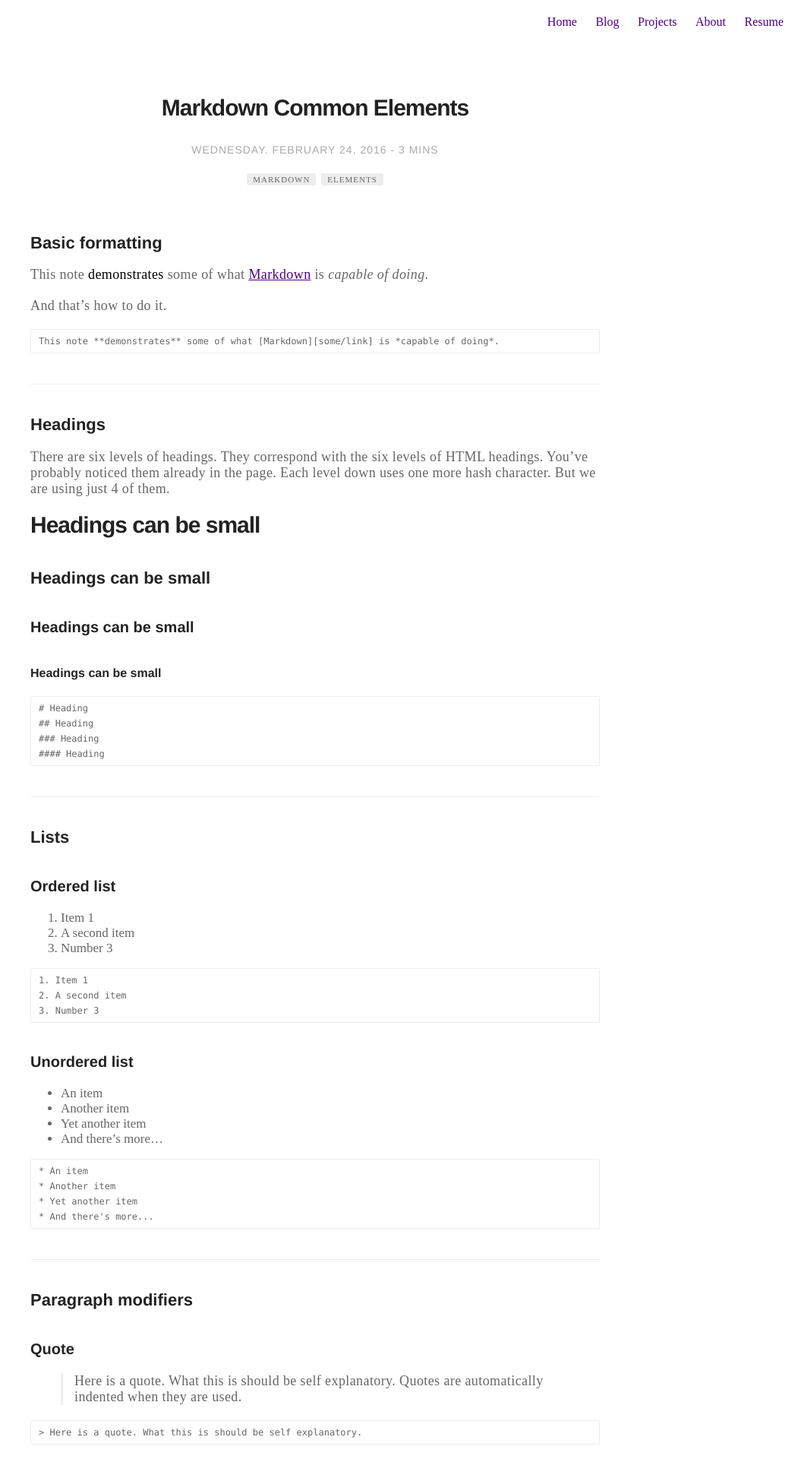
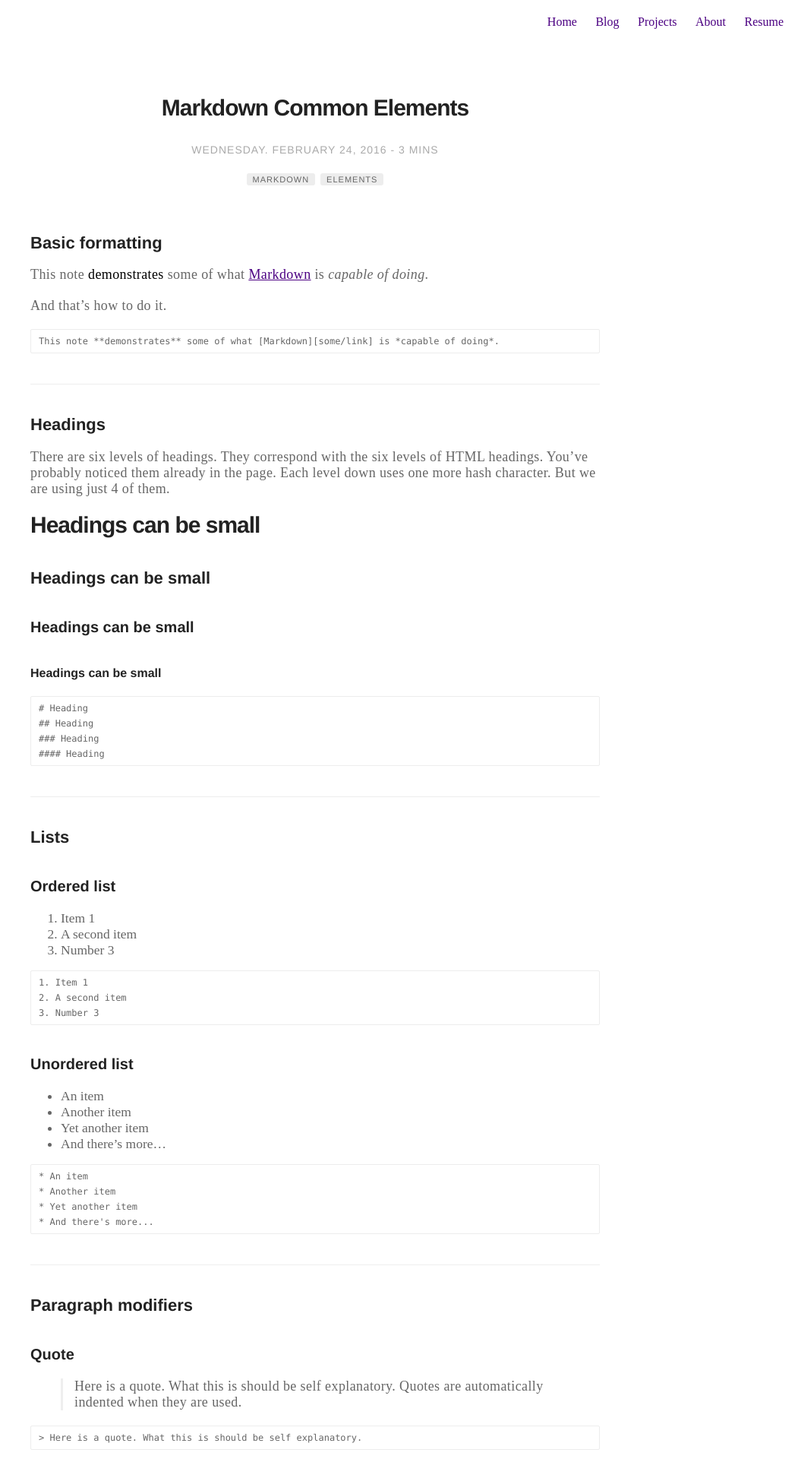
Before and after one commit to Suleymanyldrm/Suleymanyldrm.github.io, a Jekyll site: the page built from _posts/2016-02-24-markdown-common-elements.markdown, in a window 1280 px wide. Shown: the top 1920 px of the page at 76% size, without its empty margins (225-1280 px from the left). Built offline with Jekyll 4.4.1, drawn with Linux system fonts in a browser that asks for light colours; comment, search, counter and statistics services are not loaded.

Commit message:
Update general.sass

```diff
--- a/_sass/base/general.sass
+++ b/_sass/base/general.sass
@@ -29,7 +29,6 @@ h4
 a
 	color: $delta
 	text-decoration: underline
-	font: 18px "Gelasio", serif
 
 p
 	line-height: 1.7
@@ -52,7 +51,7 @@ ol
 		line-height: 2.4rem
 		font-weight: 300
 		color: $alpha
-		font: 17px "Gelasio", serif
+		font: 17.5px "Gelasio", serif
 
 img,
 pre,
```
